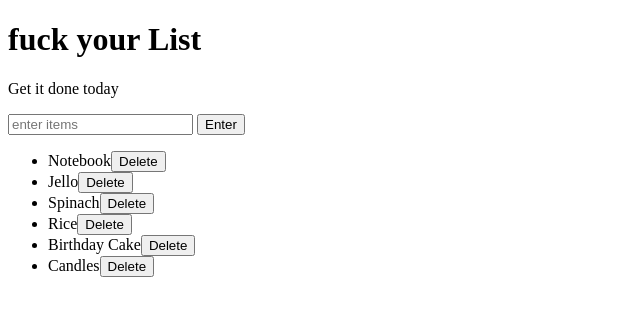
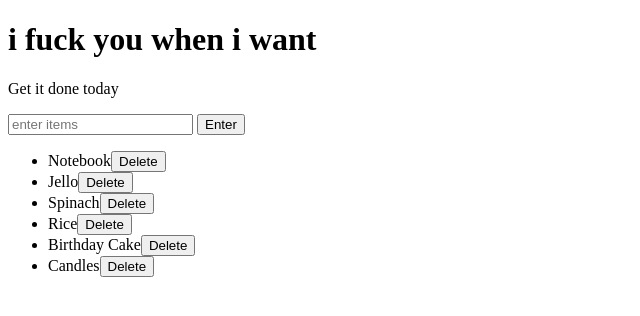
Before and after one commit to bboynoob/background-generator, a plain HTML site: page index.html in a window 1280 px wide. Shown: the whole page, without its empty margins (0-640 px from the left). Drawn offline with Linux system fonts and the light colour scheme.

Commit message:
you'r my bitch

```diff
--- a/index.html
+++ b/index.html
@@ -5,7 +5,7 @@
 	<link rel="stylesheet" type="text/css" href="style.css">
 </head>
 <body>
-	<h1>fuck your List</h1>
+	<h1>i fuck you when i want</h1>
 	<p id="first">Get it done today</p>
 	<input id="userinput" type="text" placeholder="enter items">
 	<button id="enter">Enter</button>
```
